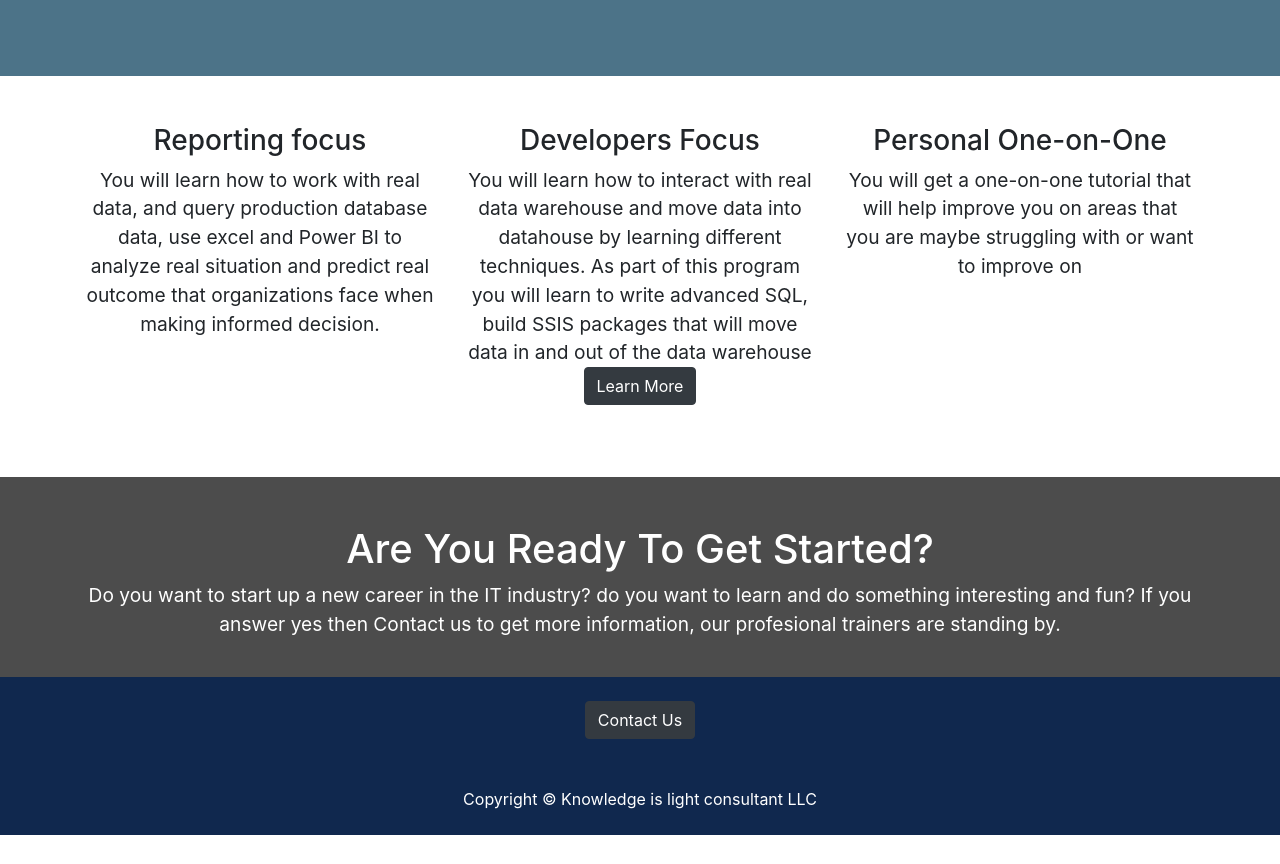
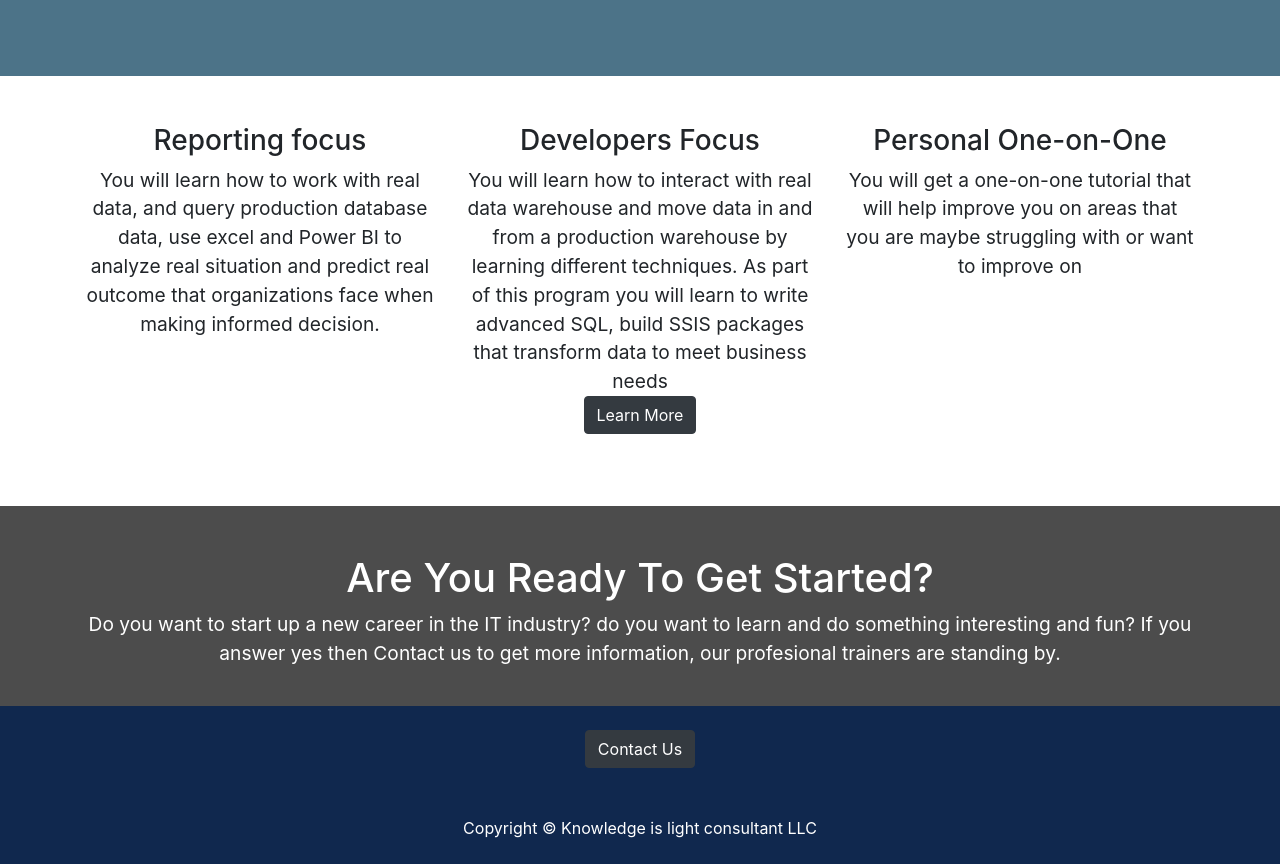
Before and after one commit to JonathanPollyn/knowledgeislightconsultant, a Django app: page / in a window 1280 px wide. Shown: the part 180-1044 px from the top of the page. Before the commit the page ends 1015 px from the top, so only its background shows below. Run offline with Django 3.2, Linux system fonts and the light colour scheme; some libraries are stand-ins or nearby versions.

Commit message:
Added some information to the home page

```diff
--- a/templates/pages/index.html
+++ b/templates/pages/index.html
@@ -29,7 +29,7 @@
         </div>
         <div class="col-md-4 mb-4 text-center">
           <h3>Developers Focus</h3>
-          <big> You will learn how to interact with real data warehouse and move data into datahouse by learning different techniques. As part of this program you will learn to write advanced SQL, build SSIS packages that will move data in and out of the data warehouse </big>
+          <big> You will learn how to interact with real data warehouse and move data in and from a production warehouse by learning different techniques. As part of this program you will learn to write advanced SQL, build SSIS packages that transform data to meet business needs</big>
           <div>
             <a href="{% url 'about' %}"  class="btn btn-dark">Learn More</a>
           </div>
```
